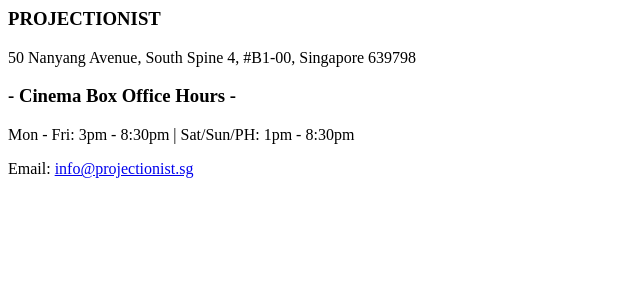
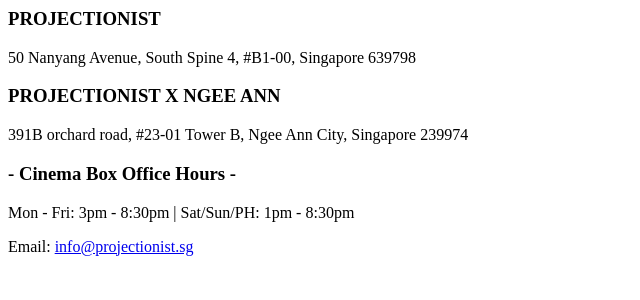
Before and after one commit to kirinnee/4717-Project, a PHP site: page /lib/footer/index.php in a window 1280 px wide. Shown: the top 300 px of the page, without its empty margins (0-640 px from the left). Run offline with PHP 8.4, Linux system fonts and the light colour scheme.

Commit message:
footer change

```diff
--- a/src/lib/footer/index.php
+++ b/src/lib/footer/index.php
@@ -3,6 +3,10 @@
     <div>
         <h3>PROJECTIONIST</h3>
         <p>50 Nanyang Avenue, South Spine 4, #B1-00, Singapore 639798</p>
+    </div>
+    <div>
+        <h3>PROJECTIONIST X NGEE ANN</h3>
+        <p>391B orchard road, #23-01 Tower B, Ngee Ann City, Singapore 239974</p>
     </div>
     <div>
         <h3>- Cinema Box Office Hours -</h3>
```
Also changed, not shown: src/classlib/movie.php (line endings or trailing spaces), src/lib/contact_card/index.css (line endings or trailing spaces), src/lib/search/index.js (line endings or trailing spaces), src/lib/show_card/index.js (line endings or trailing spaces), src/shows.css (line endings or trailing spaces), src/views/shows_all.php (line endings or trailing spaces), src/views/shows_single.php (line endings or trailing spaces), 5 other files.
